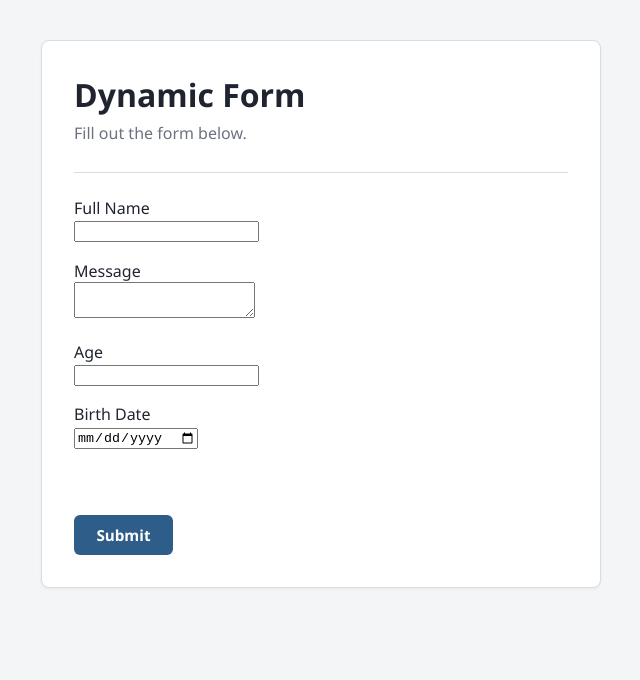
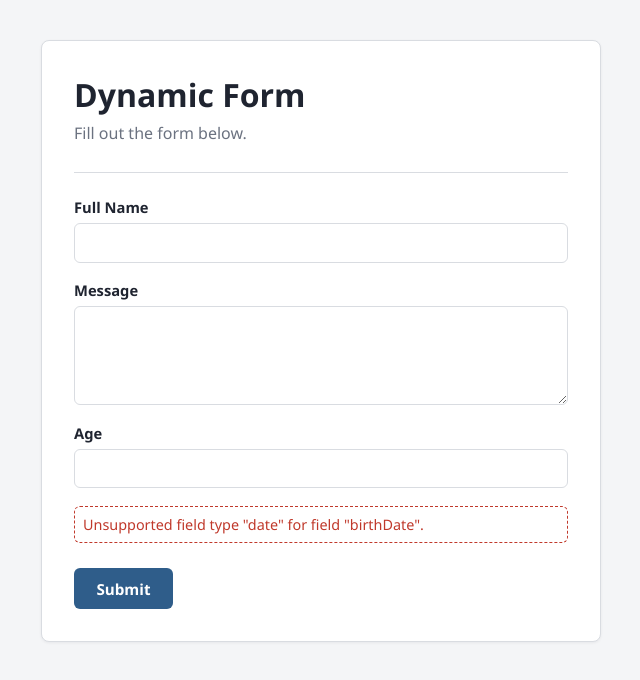
Before and after one commit to tarunsingh21126-jpg/FORMAIOP, a React (Vite) app in the folder FRONTEND/: page / in a window 1280 px wide. Shown: the top 680 px of the page, without its empty margins (319-959 px from the left). Built offline with nearby package versions, Linux system fonts and the light colour scheme.

Commit message:
refactor: use dynamic field renderer for form schema

```diff
--- a/FRONTEND/src/App.jsx
+++ b/FRONTEND/src/App.jsx
@@ -18,27 +18,37 @@ function App() {
         id: "fullName",
         type: "text",
         label: "Full Name",
+        validation: {
           required: true,
+        }
+
       },
       {
         id: "message",
         type: "textarea",
         label: "Message",
+        validation: {
           required: true,
+        }
       },
       {
         id: "age",
         type: "number",
         label: "Age",
+        validation: {
           required: true,
           min: 18,
           max: 100,
+        },
+
       },
       {
         id: "birthDate",
         type: "date",
         label: "Birth Date",
+        validation: {
           required: true,
+        },
       },
     ],
   };
--- a/FRONTEND/src/COMPONENTS/DynamicForm.jsx
+++ b/FRONTEND/src/COMPONENTS/DynamicForm.jsx
@@ -1,10 +1,10 @@
 import { useForm } from "react-hook-form";
+import DynamicField from "./DynamicField";
 
 function DynamicForm({ schema, onSubmitSuccess }) {
   const {
     register,
     handleSubmit,
-    watch,
     formState: { errors },
   } = useForm();
 
@@ -13,37 +13,6 @@ function DynamicForm({ schema, onSubmitSuccess }) {
 
     if (onSubmitSuccess) {
       onSubmitSuccess(data);
-    }
-  };
-
-  const isFieldVisible = (field) => {
-    if (!field.visibleWhen) {
-      return true;
-    }
-
-    const {
-      field: dependentField,
-      operator,
-      value,
-    } = field.visibleWhen;
-
-    const dependentValue = watch(dependentField);
-
-    switch (operator) {
-      case "equals":
-        return dependentValue === value;
-
-      case "notEquals":
-        return dependentValue !== value;
-
-      case "greaterThan":
-        return Number(dependentValue) > Number(value);
-
-      case "lessThan":
-        return Number(dependentValue) < Number(value);
-
-      default:
-        return true;
     }
   };
 
@@ -57,142 +26,14 @@ function DynamicForm({ schema, onSubmitSuccess }) {
       onSubmit={handleSubmit(onSubmit)}
       noValidate
     >
-      {schema.fields.map((field) => {
-        if (!isFieldVisible(field)) {
-          return null;
-        }
-
-        const validationRules = {
-          required: field.required
-            ? `${field.label} is required`
-            : false,
-
-          min:
-            field.min !== undefined
-              ? {
-                  value: field.min,
-                  message: `${field.label} must be at least ${field.min}`,
-                }
-              : undefined,
-
-          max:
-            field.max !== undefined
-              ? {
-                  value: field.max,
-                  message: `${field.label} must not exceed ${field.max}`,
-                }
-              : undefined,
-        };
-
-        const fieldName = field.id || field.name;
-
-        switch (field.type) {
-          case "text":
-            return (
-              <div key={fieldName}>
-                <label htmlFor={fieldName}>
-                  {field.label}
-                </label>
-
-                <br />
-
-                <input
-                  id={fieldName}
-                  type="text"
-                  {...register(fieldName, validationRules)}
-                />
-
-                {errors[fieldName] && (
-                  <p>
-                    {errors[fieldName].message}
-                  </p>
-                )}
-              </div>
-            );
-
-          case "textarea":
-            return (
-              <div key={fieldName}>
-                <label htmlFor={fieldName}>
-                  {field.label}
-                </label>
-
-                <br />
-
-                <textarea
-                  id={fieldName}
-                  {...register(
-                    fieldName,
-                    validationRules
-                  )}
-                />
-
-                {errors[fieldName] && (
-                  <p>
-                    {errors[fieldName].message}
-                  </p>
-                )}
-              </div>
-            );
-
-          case "number":
-            return (
-              <div key={fieldName}>
-                <label htmlFor={fieldName}>
-                  {field.label}
-                </label>
-
-                <br />
-
-                <input
-                  id={fieldName}
-                  type="number"
-                  {...register(fieldName, {
-                    ...validationRules,
-                    valueAsNumber: true,
-                  })}
-                />
-
-                {errors[fieldName] && (
-                  <p>
-                    {errors[fieldName].message}
-                  </p>
-                )}
-              </div>
-            );
-
-          case "date":
-            return (
-              <div key={fieldName}>
-                <label htmlFor={fieldName}>
-                  {field.label}
-                </label>
-
-                <br />
-
-                <input
-                  id={fieldName}
-                  type="date"
-                  {...register(
-                    fieldName,
-                    validationRules
-                  )}
-                />
-
-                {errors[fieldName] && (
-                  <p>
-                    {errors[fieldName].message}
-                  </p>
-                )}
-              </div>
-            );
-
-          default:
-            return null;
-        }
-      })}
-
-      <br />
+      {schema.fields.map((field) => (
+        <DynamicField
+          key={field.id}
+          field={field}
+          register={register}
+          errors={errors}
+        />
+      ))}
 
       <button type="submit">
         Submit
```
Lines whose indentation alone changed are shown as unchanged.
